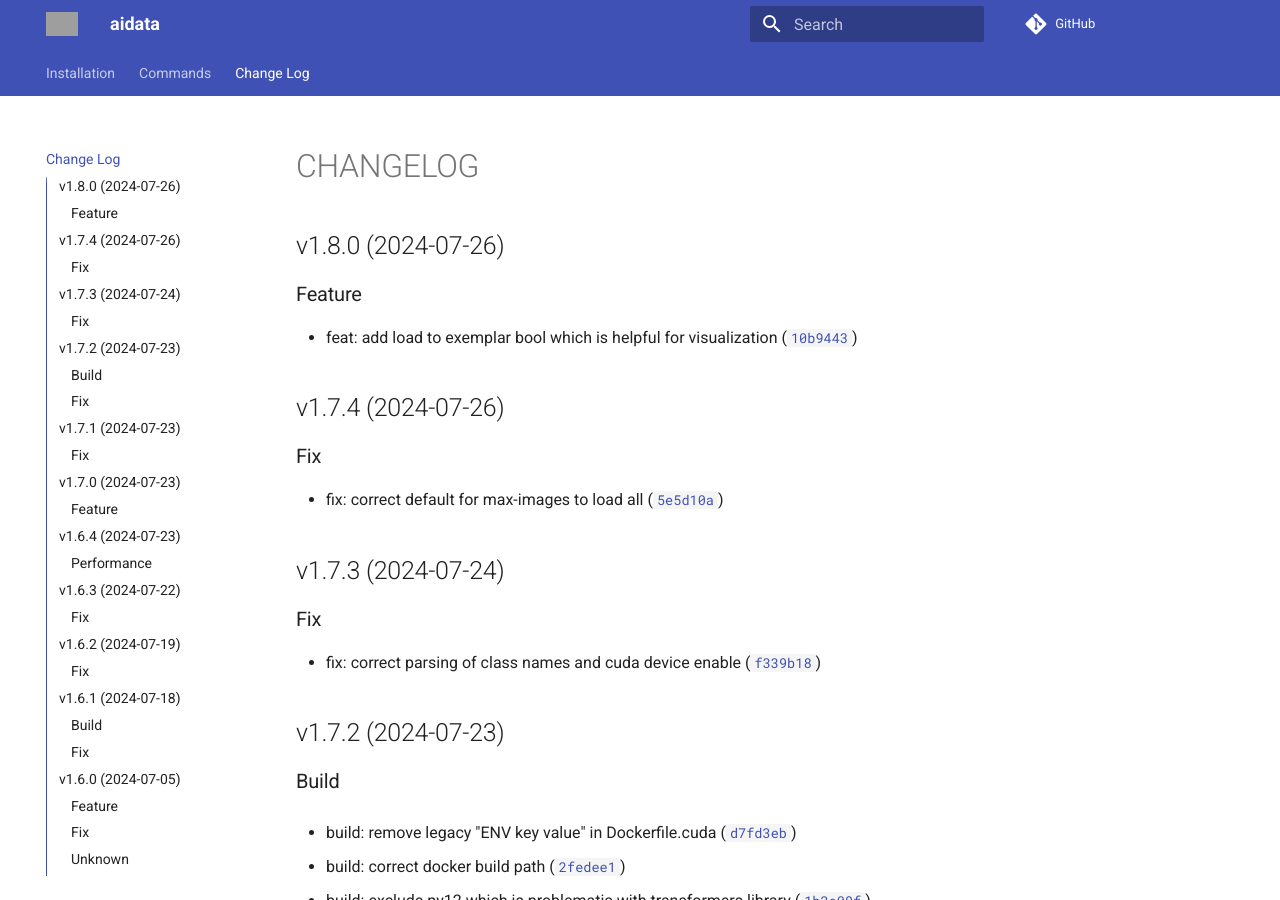
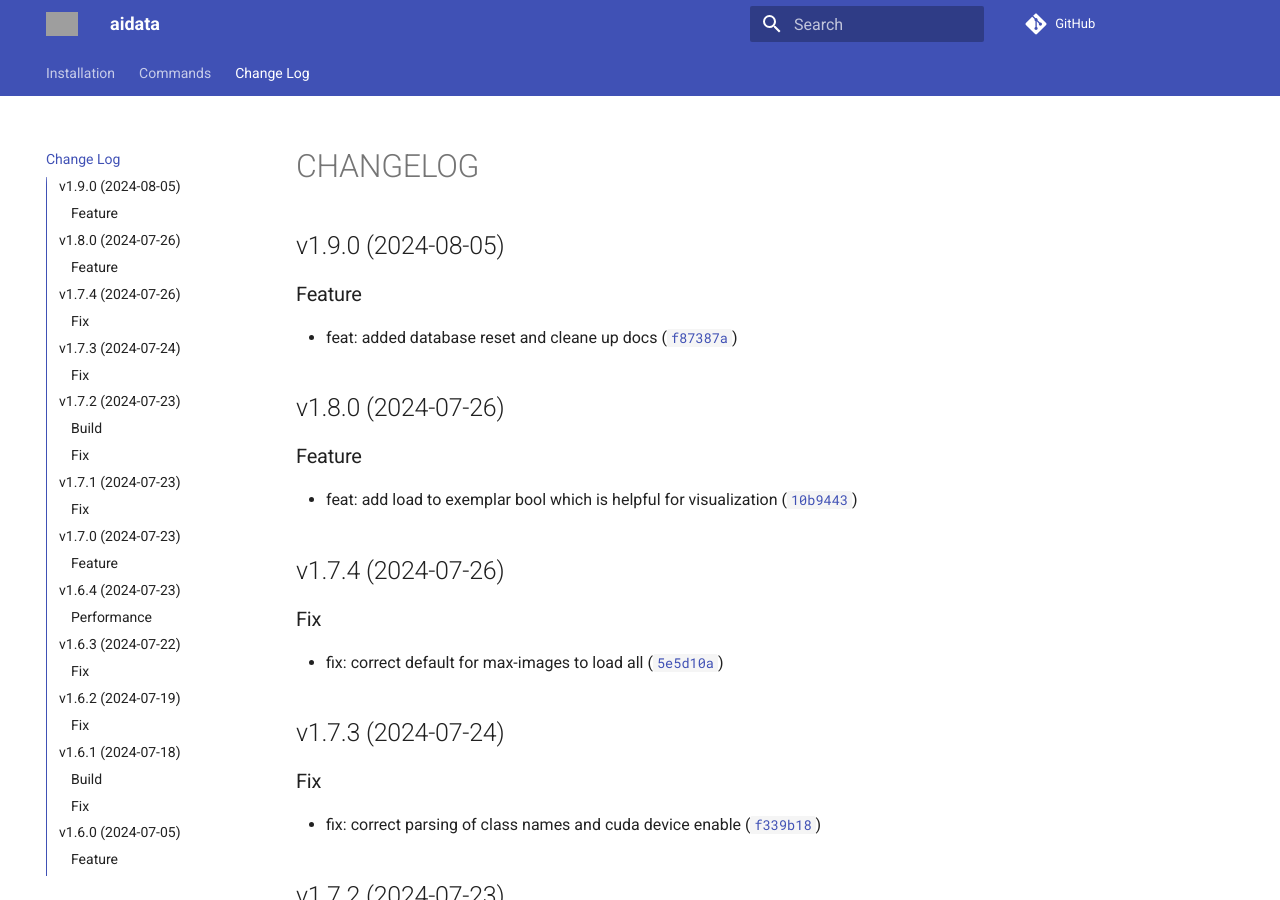
Before and after one commit to mbari-org/aidata, an MkDocs documentation site: the page built from docs/CHANGELOG.md, in a window 1280 px wide and 900 px high. Built offline with MkDocs 1.6.1 and Material for MkDocs 9.7.7, drawn with Linux system fonts in a browser that asks for light colours; comment, search, counter and statistics services are not loaded; grey boxes are pictures that could not be loaded.

Commit message:
1.9.0
Automatically generated by python-semantic-release

```diff
--- a/docs/CHANGELOG.md
+++ b/docs/CHANGELOG.md
@@ -1,4 +1,10 @@
 # CHANGELOG
+
+## v1.9.0 (2024-08-05)
+
+### Feature
+
+* feat: added database reset and cleane up docs ([`f87387a`](https://github.com/mbari-org/aidata/commit/f87387aacfda0addece80cfc734baf6ca57c5e05))
 
 ## v1.8.0 (2024-07-26)
 
```
